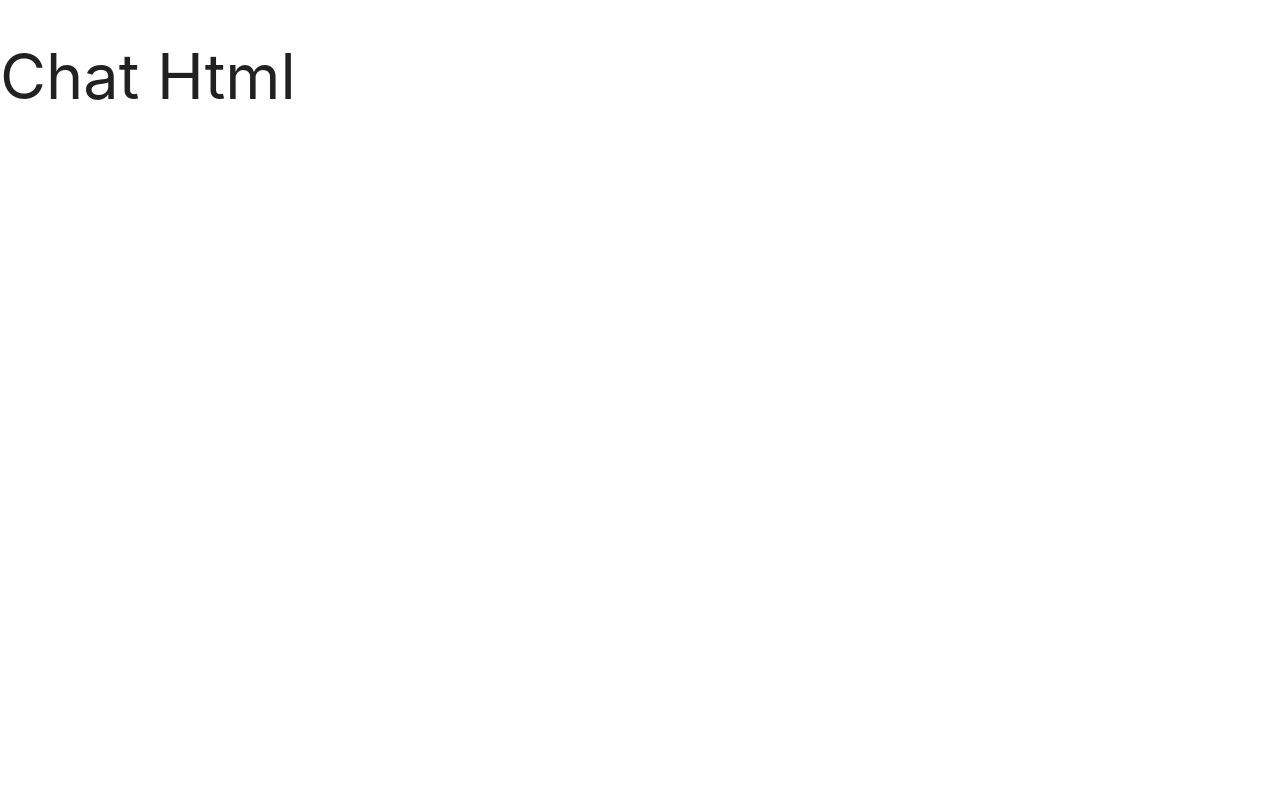
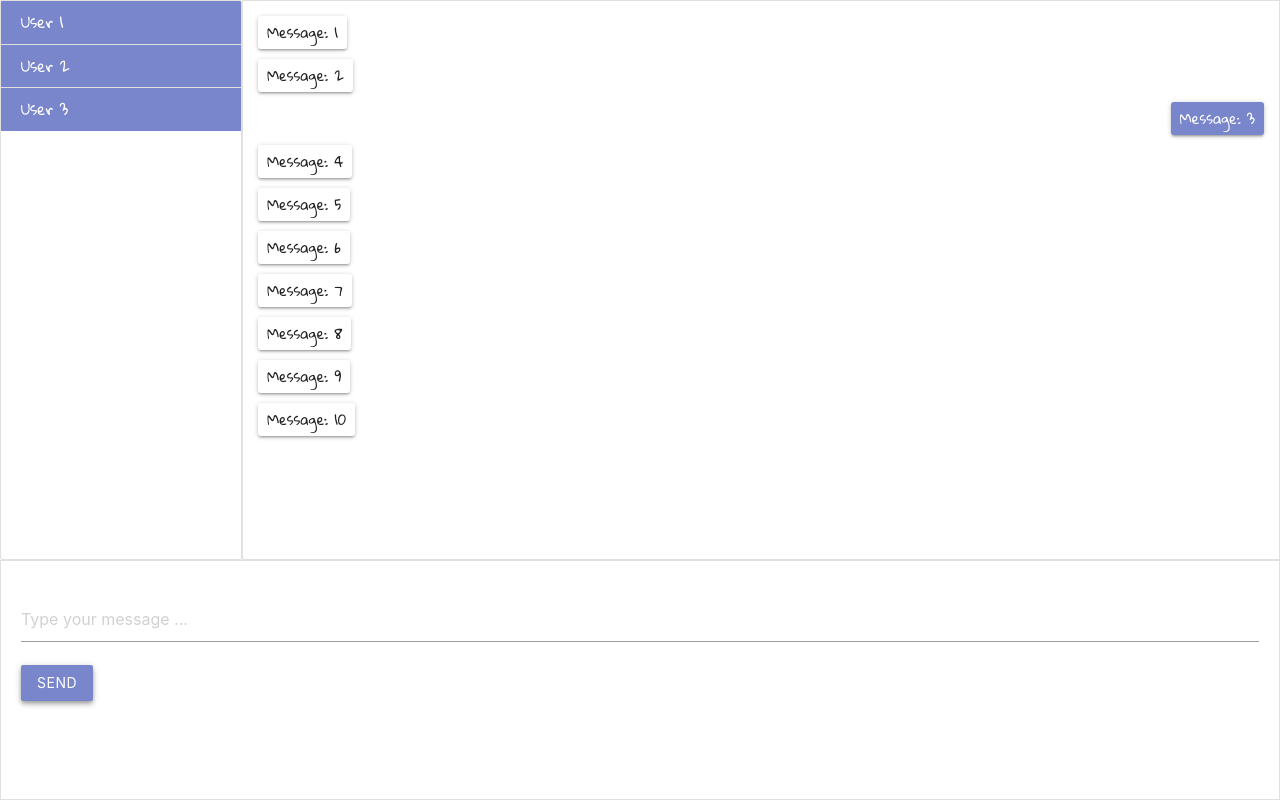
Before and after one commit to Belchenkov/vue_node_chat_room, a website: page public/chat.html in a window 1280 px wide. Drawn offline with nearby package versions, Linux system fonts and the light colour scheme; no server answers.

Commit message:
Create Page of Chat

```diff
--- a/public/chat.html
+++ b/public/chat.html
@@ -7,18 +7,38 @@
     <meta http-equiv="X-UA-Compatible" content="ie=edge">
     <!-- Compiled and minified CSS -->
     <link rel="stylesheet" href="https://cdnjs.cloudflare.com/ajax/libs/materialize/1.0.0/css/materialize.min.css">
-
+    <link rel="stylesheet" href="./css/styles.css">
     <title>NodeJS Chat</title>
 </head>
 <body>
-    <h1>Chat Html</h1>
+    <div id="app">
+        <div class="chat">
+            <div class="chat-users collection">
+                <a
+                    class="collection-item  indigo lighten-2 white-text"
+                    v-for="user in 3"
+                    :class="{'active': user === 1}"
+                >User {{user}}</a>
+            </div>
+            <div class="chat-messages">
+                <div class="message" v-for="m in 10" :class="{'owner': m === 3}">
+                    <div class="message-content z-depth-1">
+                        Message: {{m}}
+                    </div>
+                </div>
+            </div>
+        </div>
+        <div class="actions">
+            <div class="input-field">
+                <input type="text" placeholder="Type your message ...">
+            </div>
+            <button class="btn indigo lighten-2 z-depth-2">Send</button>
+        </div>
+    </div>
 
-<!-- Compiled and minified JavaScript -->
+<script src="https://cdn.jsdelivr.net/npm/vue/dist/vue.js"></script>
 <script src="https://cdnjs.cloudflare.com/ajax/libs/materialize/1.0.0/js/materialize.min.js"></script>
-
 <script src="/socket.io/socket.io.js"></script>
-<script>
-
-</script>
+<script src="js/app.js"></script>
 </body>
 </html>
--- a/public/css/styles.css
+++ b/public/css/styles.css
@@ -1,7 +1,9 @@
+@import url('https://fonts.googleapis.com/css?family=Gloria+Hallelujah');
+
 html, body {
     margin: 0;
     padding: 0;
-    font-family: "Roboto";
+    font-family: 'Gloria Hallelujah', cursive;
 }
 
 .auth {
@@ -11,6 +13,60 @@ html, body {
     text-align: center;
 }
 
+input[type='submit'] {
+    font-family: 'Gloria Hallelujah', cursive!important;
+}
+
 .auth .card {
     width: 400px;
 }
+
+.card-title {
+    font-size: 35px!important;
+}
+
+.chat {
+    display: flex;
+    height: 70vh;
+    width: 100%;
+}
+
+.chat-users {
+    width: 300px;
+    border: 1px solid #e0e0e0;
+    margin: 0;
+}
+
+.actions {
+    border: 1px solid #e0e0e0;
+    height: 30vh;
+    padding: 20px;
+}
+
+.chat-messages {
+    border: 1px solid #e0e0e0;
+    width: 100%;
+    padding: 15px;
+    overflow-y: auto;
+}
+
+.message {
+    display: flex;
+}
+
+.message-content {
+    border-radius: 3px;
+    padding: 6px 9px;
+    font-size: 14px;
+    margin-bottom: 10px;
+    max-width: 250px;
+}
+
+.message.owner {
+    justify-content: flex-end;
+}
+
+.message.owner .message-content {
+    color: #fff;
+    background-color: #7986cb ;
+}
--- /dev/null
+++ b/public/js/app.js
@@ -0,0 +1,8 @@
+const socket = io();
+
+new Vue({
+    el: '#app',
+    data: {
+
+    }
+});
```
Also changed, not shown: public/index.html (+2 -2 lines).
